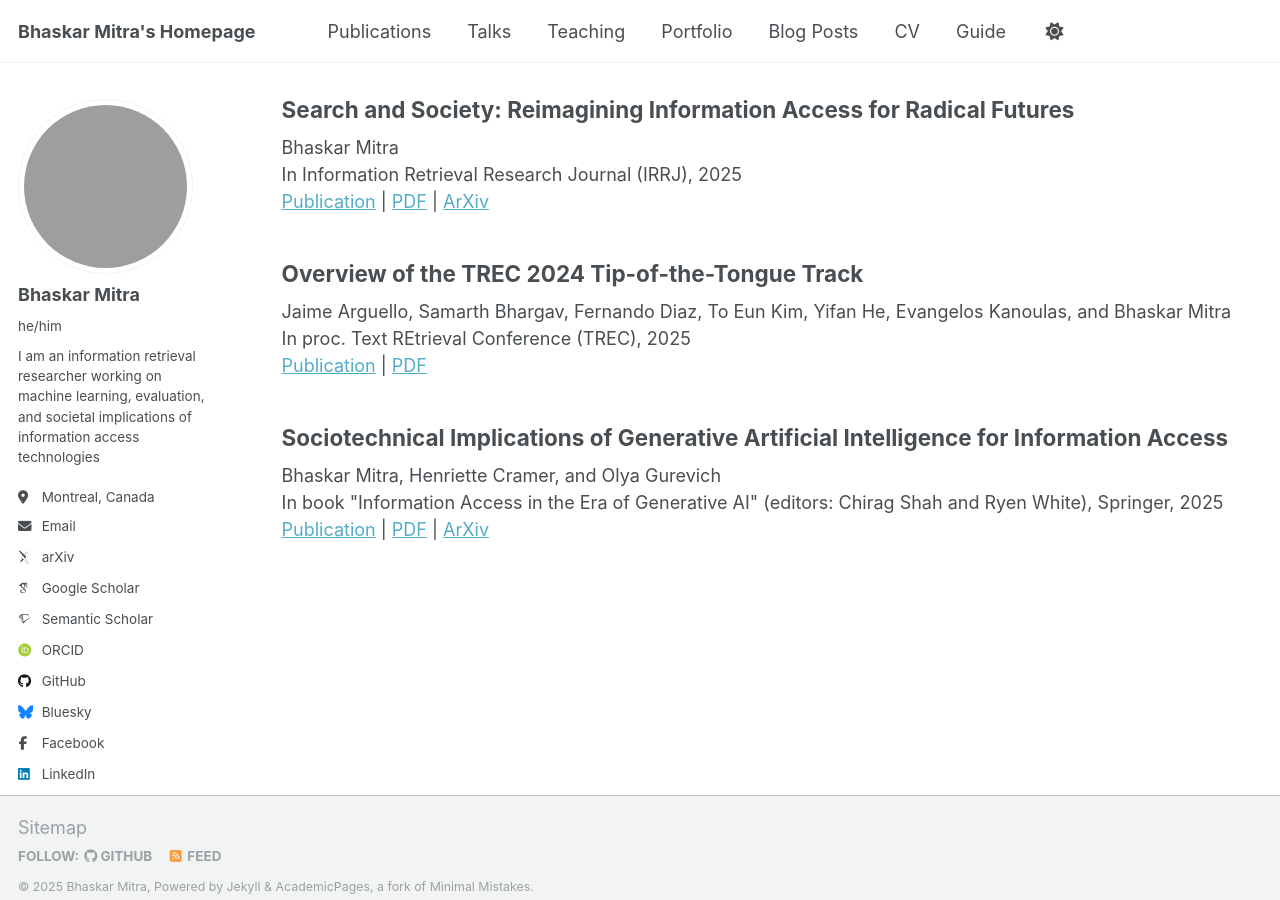
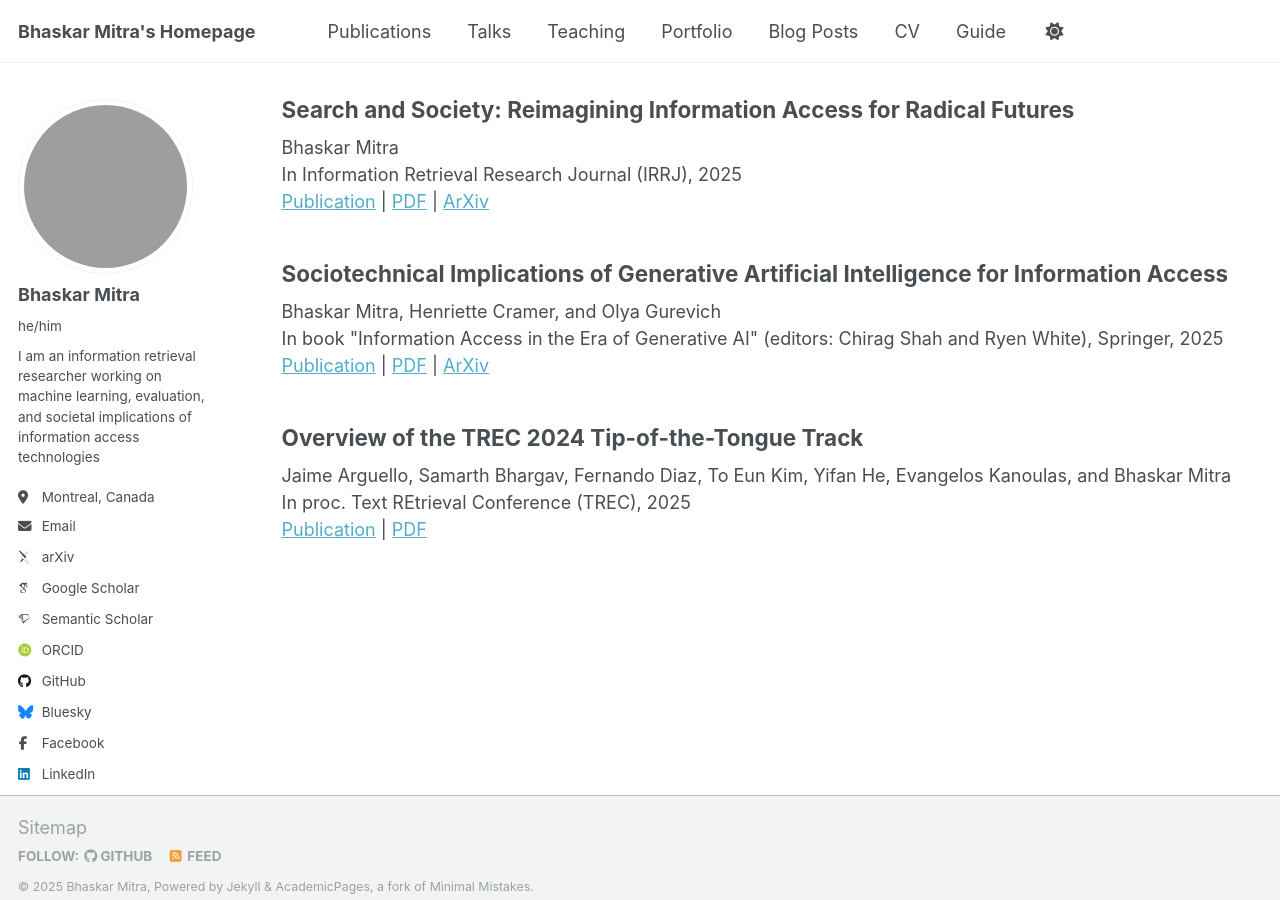
Before and after one commit to bhaskar-mitra/bhaskar-mitra.github.io, a Jekyll site: the page built from _pages/publications.html, in a window 1280 px wide and 900 px high, scrolled down 1374 px. Built offline with Jekyll 4.4.1, drawn with Linux system fonts in a browser that asks for light colours; some web fonts are replaced; some of the changed lines change nothing that is shown; grey boxes are pictures that could not be loaded.

Commit message:
Update publications.html

```diff
--- a/_pages/publications.html
+++ b/_pages/publications.html
@@ -64,15 +64,15 @@ author_profile: true
     <a href="https://irrj.org/article/view/19654">Publication</a> | <a href="../files/19654_Mitra.pdf">PDF</a> | <a href="https://arxiv.org/abs/2403.17901">ArXiv</a>
   </article>
   <article class="archive__item" itemscope itemtype="http://schema.org/CreativeWork">
+    <h2>Sociotechnical Implications of Generative Artificial Intelligence for Information Access</h2>
+    Bhaskar Mitra, Henriette Cramer, and Olya Gurevich <br/>
+    In book "Information Access in the Era of Generative AI" (editors: Chirag Shah and Ryen White), Springer, 2025<br/>
+    <a href="https://link.springer.com/chapter/10.1007/978-3-031-73147-1_7">Publication</a> | <a href="../files/978-3-031-73147-1.pdf">PDF</a> | <a href="https://arxiv.org/abs/2405.11612">ArXiv</a>
+  </article>
+  <article class="archive__item" itemscope itemtype="http://schema.org/CreativeWork">
     <h2>Overview of the TREC 2024 Tip-of-the-Tongue Track</h2>
     Jaime Arguello, Samarth Bhargav, Fernando Diaz, To Eun Kim, Yifan He, Evangelos Kanoulas, and Bhaskar Mitra<br/>
     In proc. Text REtrieval Conference (TREC), 2025<br/>
     <a href="https://trec.nist.gov/pubs/trec33/papers/Overview_tot.pdf">Publication</a> | <a href="../files/Overview_tot_2024.pdf">PDF</a>
   </article>
-  <article class="archive__item" itemscope itemtype="http://schema.org/CreativeWork">
-    <h2>Sociotechnical Implications of Generative Artificial Intelligence for Information Access</h2>
-    Bhaskar Mitra, Henriette Cramer, and Olya Gurevich <br/>
-    In book "Information Access in the Era of Generative AI" (editors: Chirag Shah and Ryen White), Springer, 2025<br/>
-    <a href="https://link.springer.com/chapter/10.1007/978-3-031-73147-1_7">Publication</a> | <a href="../files/978-3-031-73147-1.pdf">PDF</a> | <a href="https://arxiv.org/abs/2405.11612">ArXiv</a>
-  </article>
 </div>
```
